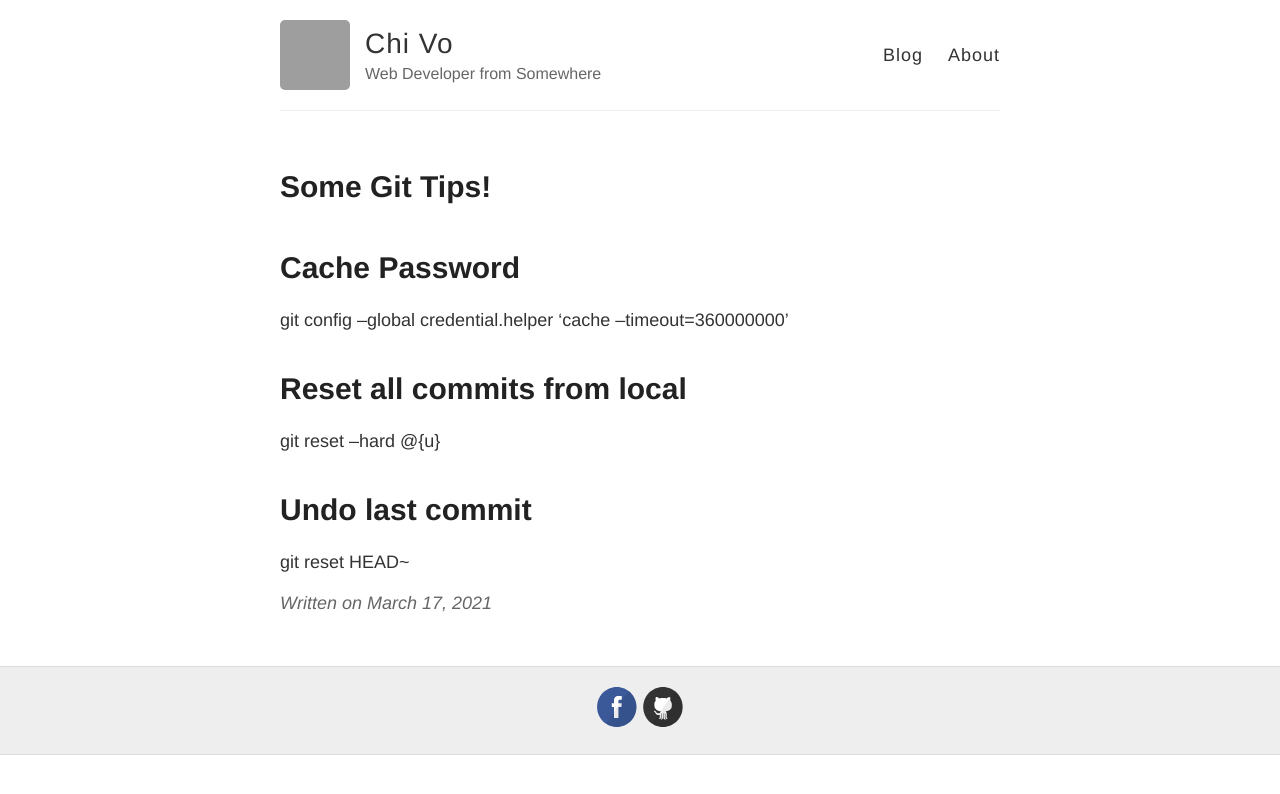
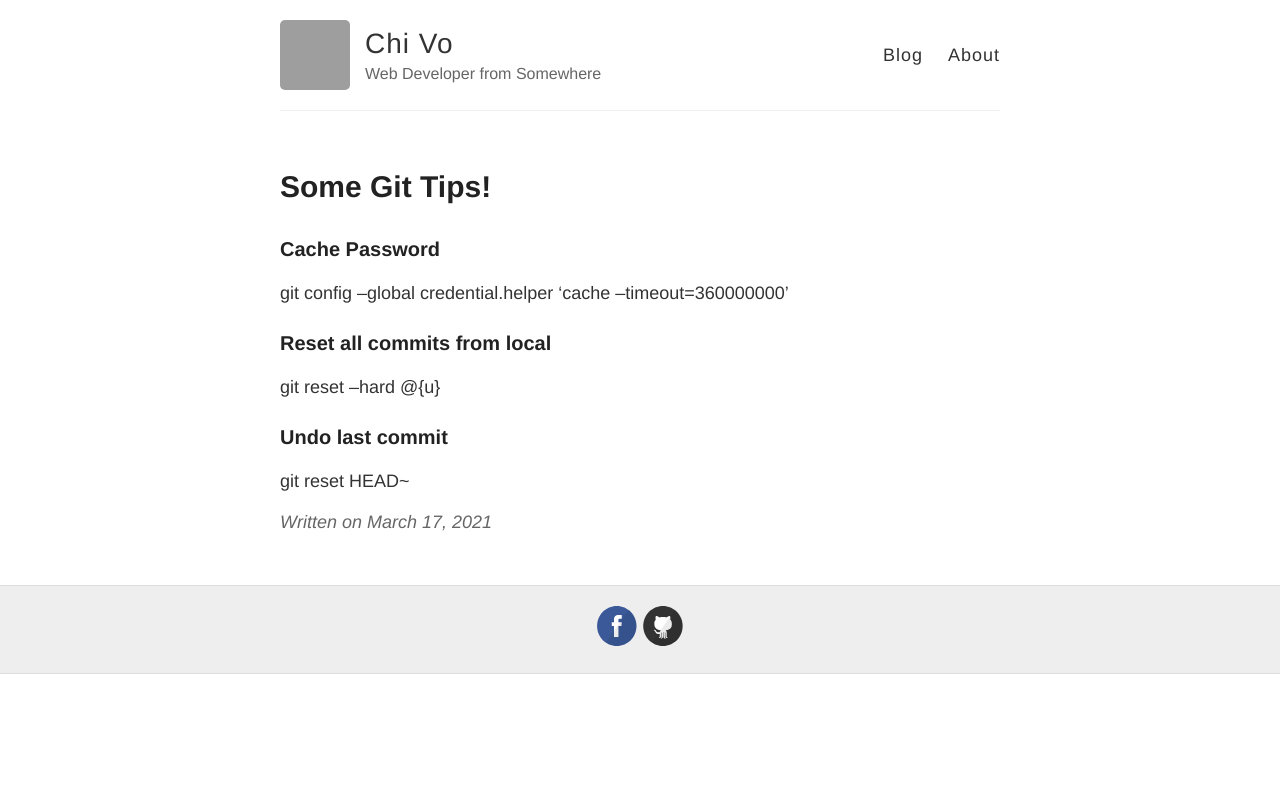
Before and after one commit to chivo912/chivo912.github.io, a Jekyll site: the page built from _posts/2021-3-17-git-tips.md, in a window 1280 px wide. Shown: the top 794 px of the page. Built offline with Jekyll 4.4.1, drawn with Linux system fonts in a browser that asks for light colours; grey boxes are pictures that could not be loaded.

Commit message:
Update 2021-3-17-git-tips.md

```diff
--- a/_posts/2021-3-17-git-tips.md
+++ b/_posts/2021-3-17-git-tips.md
@@ -3,11 +3,11 @@ layout: post
 title: Some Git Tips!
 ---
 
-# Cache Password
+### Cache Password
 git config --global credential.helper 'cache --timeout=360000000'
 
-# Reset all commits from local
+### Reset all commits from local
 git reset --hard @{u}
 
-# Undo last commit
+### Undo last commit
 git reset HEAD~
```
